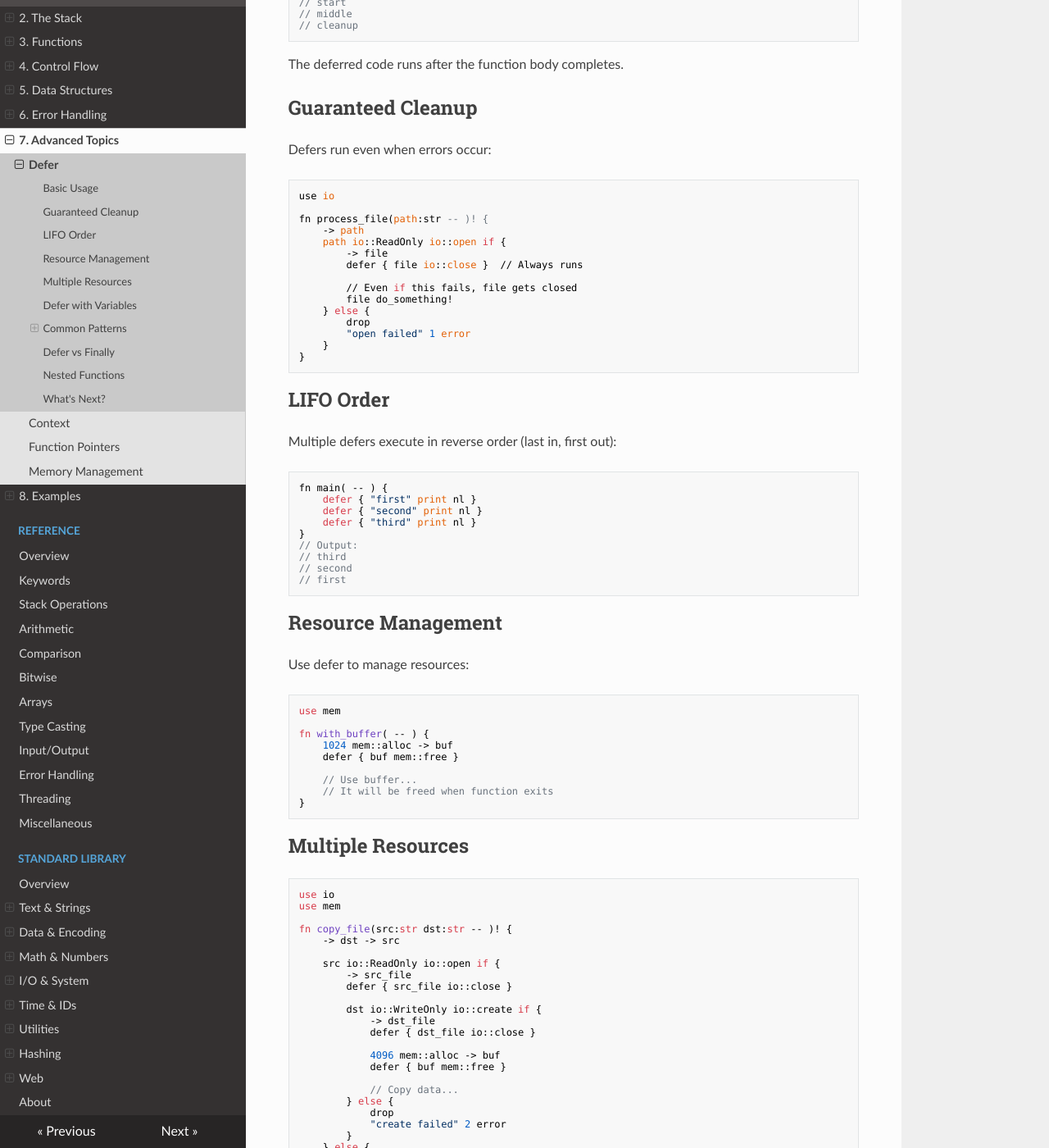
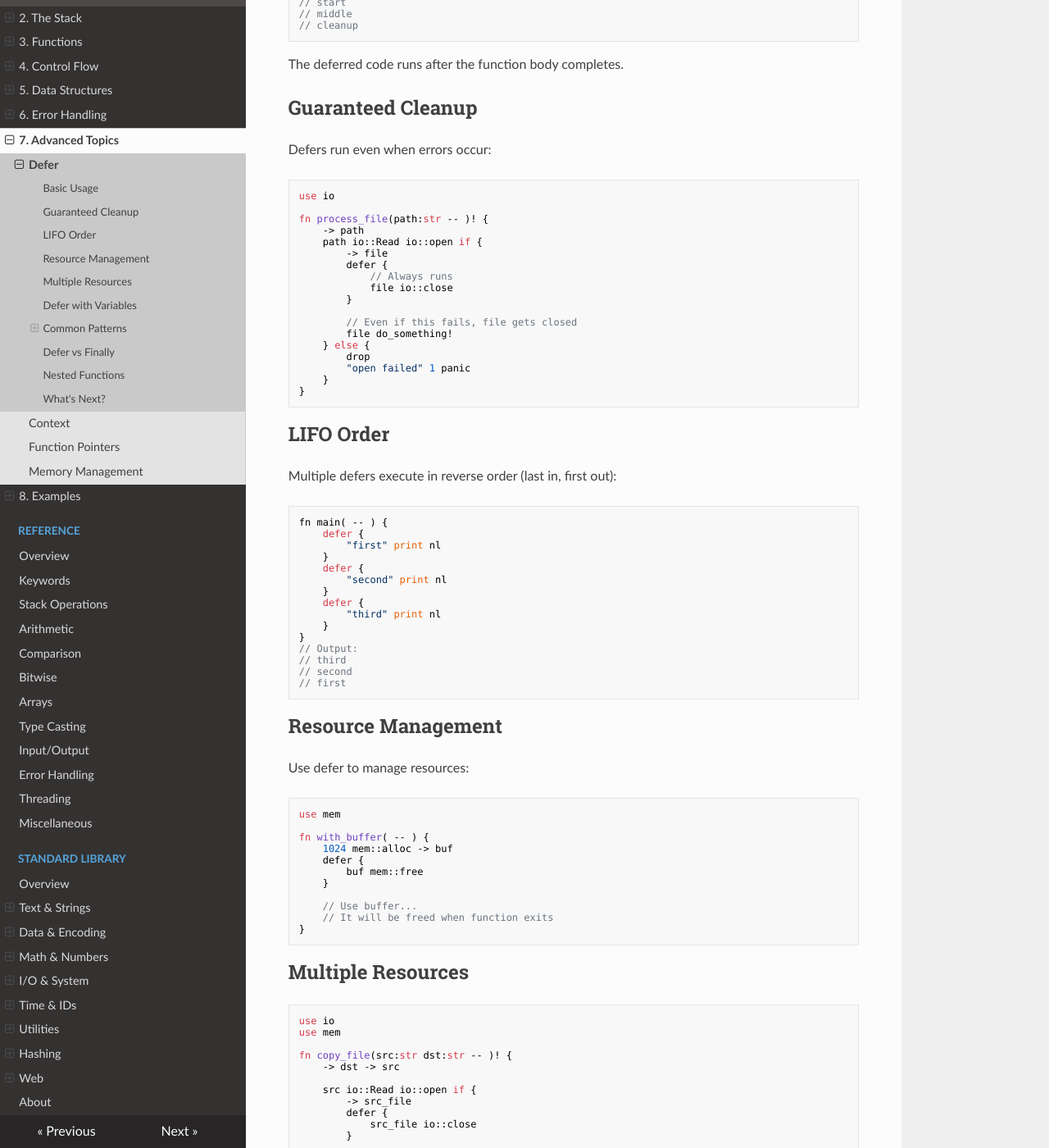
Before and after one commit to quadrate-language/quadrate, an MkDocs documentation site: the page built from docs/docs/docs/learn/7-advanced/defer.md, in a window 1280 px wide and 1400 px high, scrolled down 422 px. Shown: the whole window at 82% size. Built offline with MkDocs 1.6.1, drawn with Linux system fonts in a browser that asks for light colours; nearby versions of some CDN libraries; some of the changed text lies outside the part shown.

Commit message:
Improve docs

````diff
--- a/docs/docs/docs/learn/7-advanced/defer.md
+++ b/docs/docs/docs/learn/7-advanced/defer.md
@@ -31,15 +31,18 @@ use io
 
 fn process_file(path:str -- )! {
 	-> path
-	path io::ReadOnly io::open if {
+	path io::Read io::open if {
 		-> file
-		defer { file io::close }  // Always runs
+		defer {
+			// Always runs
+			file io::close
+		}
 
 		// Even if this fails, file gets closed
 		file do_something!
 	} else {
 		drop
-		"open failed" 1 error
+		"open failed" 1 panic
 	}
 }
 ```
@@ -50,9 +53,15 @@ Multiple defers execute in reverse order (last in, first out):
 
 ```qd
 fn main( -- ) {
-	defer { "first" print nl }
-	defer { "second" print nl }
-	defer { "third" print nl }
+	defer {
+		"first" print nl
+	}
+	defer {
+		"second" print nl
+	}
+	defer {
+		"third" print nl
+	}
 }
 // Output:
 // third
@@ -69,7 +78,9 @@ use mem
 
 fn with_buffer( -- ) {
 	1024 mem::alloc -> buf
-	defer { buf mem::free }
+	defer {
+		buf mem::free
+	}
 
 	// Use buffer...
 	// It will be freed when function exits
@@ -85,16 +96,22 @@ use mem
 fn copy_file(src:str dst:str -- )! {
 	-> dst -> src
 
-	src io::ReadOnly io::open if {
+	src io::Read io::open if {
 		-> src_file
-		defer { src_file io::close }
+		defer {
+			src_file io::close
+		}
 
-		dst io::WriteOnly io::create if {
+		dst io::Write io::create if {
 			-> dst_file
-			defer { dst_file io::close }
+			defer {
+				dst_file io::close
+			}
 
 			4096 mem::alloc -> buf
-			defer { buf mem::free }
+			defer {
+				buf mem::free
+			}
 
 			// Copy data...
 		} else {
@@ -118,7 +135,9 @@ Defers capture the current value of variables:
 fn main( -- ) {
 	0 -> x
 
-	defer { "x = " print x print nl }
+	defer {
+		"x = " print x print nl
+	}
 
 	42 -> x  // Changes x
 
@@ -128,17 +147,6 @@ fn main( -- ) {
 ```
 
 ## Common Patterns
-
-### Lock and Unlock
-
-```qd
-fn with_lock( -- ) {
-	acquire_lock
-	defer { release_lock }
-
-	// Critical section...
-}
-```
 
 ### Transaction
 
@@ -202,7 +212,9 @@ Defers only apply to their own function:
 
 ```qd
 fn outer( -- ) {
-	defer { "outer cleanup" print nl }
+	defer {
+		"outer cleanup" print nl
+	}
 
 	inner  // inner's defers run during inner
 
@@ -210,7 +222,9 @@ fn outer( -- ) {
 }
 
 fn inner( -- ) {
-	defer { "inner cleanup" print nl }
+	defer {
+		"inner cleanup" print nl
+	}
 	"inner work" print nl
 }
 
````
Also changed, not shown: other parts of docs/docs/docs/learn/7-advanced/defer.md (+3 -1 lines), docs/docs/docs/learn/6-error-handling/patterns.md (+5 -4 lines).
